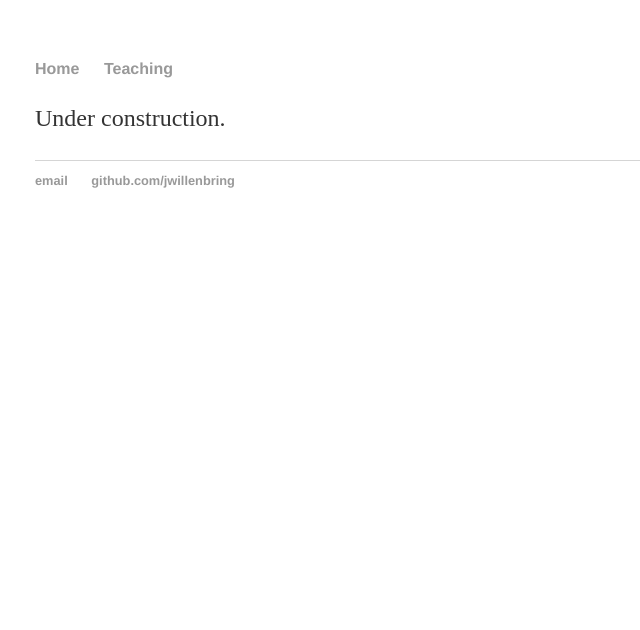
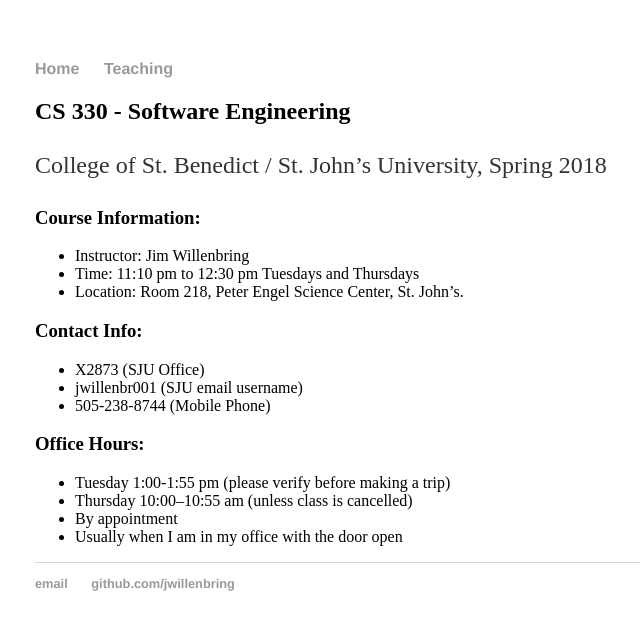
Before and after one commit to jwillenbring/jwillenbring.github.io, a Jekyll site: the page built from teaching/2018-Spring-CS330/index.md, in a window 1280 px wide. Shown: the top 630 px of the page, without its empty margins (157-797 px from the left). Built offline with Jekyll 4.4.1, drawn with Linux system fonts in a browser that asks for light colours; our own code applies the rules of GitHub Pages for plain Markdown files.

Commit message:
Update index.md
Added some info.

```diff
--- a/teaching/2018-Spring-CS330/index.md
+++ b/teaching/2018-Spring-CS330/index.md
@@ -1 +1,21 @@
-Under construction.
+## CS 330 - Software Engineering
+College of St. Benedict / St. John's University, Spring 2018
+
+### Course Information:
+
+  * Instructor: Jim Willenbring
+  * Time: 11:10 pm to 12:30 pm Tuesdays and Thursdays
+  * Location: Room 218, Peter Engel Science Center, St. John’s.
+
+### Contact Info:
+
+  * X2873 (SJU Office)
+  * jwillenbr001 (SJU email username)
+  * 505-238-8744 (Mobile Phone)
+
+### Office Hours:
+
+  * Tuesday 1:00-1:55 pm (please verify before making a trip)
+  * Thursday 10:00–10:55 am (unless class is cancelled)
+  * By appointment
+  * Usually when I am in my office with the door open
```
